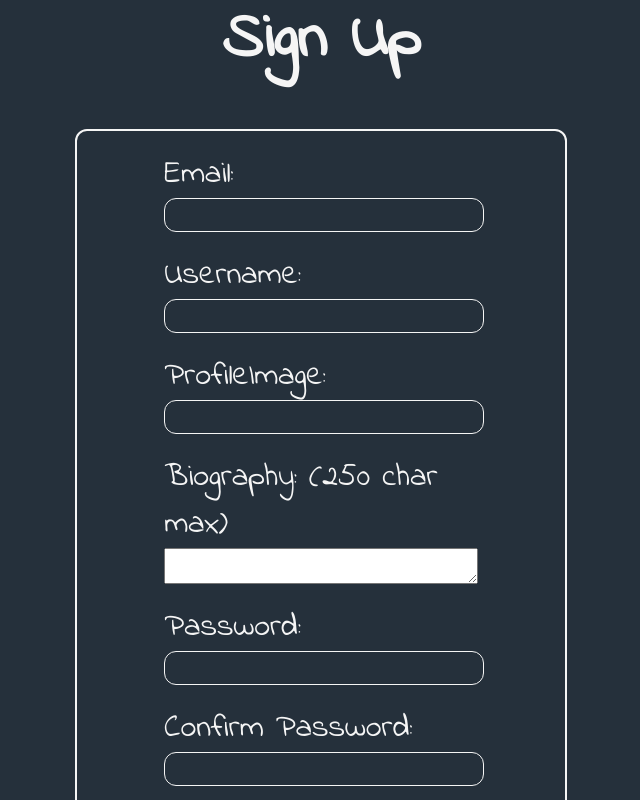
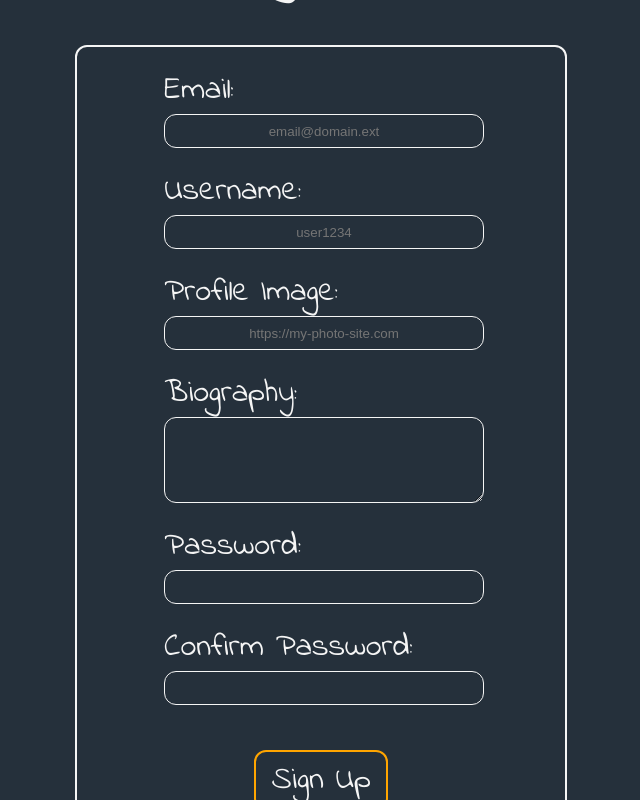
Before and after one commit to bradsimpson213/patchstagram-production, a React (Vite) app in the folder react-vite/: page /signup in a window 1280 px wide. Shown: the whole page, without its empty margins (319-959 px from the left). Built offline with nearby package versions, Linux system fonts and the light colour scheme.

Commit message:
signup page done

```diff
--- a/react-vite/src/components/LoginFormPage/LoginForm.css
+++ b/react-vite/src/components/LoginFormPage/LoginForm.css
@@ -76,3 +76,9 @@
     text-decoration: underline;
     text-decoration-color: orange;
 }
+
+.login-singup-wrapper a:hover {
+    color: orange;
+    text-decoration: underline;
+    text-decoration-color: whitesmoke;
+}
--- a/react-vite/src/components/SignupFormPage/SignupForm.css
+++ b/react-vite/src/components/SignupFormPage/SignupForm.css
@@ -26,7 +26,7 @@
     border: 2px solid whitesmoke;
     border-radius: 12px;
     padding: 20px;
-    min-width: 200px;
+    min-width: 300px;
 }
 
 .signup-form-label {
@@ -47,3 +47,49 @@
     height: 30px;
     text-align: center;
 }
+
+.signup-form-label textarea {
+    background-color: rgb(37, 48, 59);
+    border: 1px solid whitesmoke;
+    border-radius: 12px;
+    color: whitesmoke;
+    width: 100%;
+    height: 80px;
+    text-align: center;
+}
+
+.signup-form-button {
+    color: whitesmoke;
+    background-color: rgb(37, 48, 59);
+    border: 2px solid orange;
+    border-radius: 12px;
+    font-family: IndieFlower;
+    font-size: 2em;
+    margin-top: 25px;
+    padding: 5px 15px 5px 15px;
+    margin-bottom: 10px;
+}
+
+.signup-form-button:hover {
+    color: lightblue;
+    border-color: whitesmoke;
+}
+
+.signup-login-wrapper {
+    font-size: 1.5rem;
+    margin-top: 20px;
+    text-align: center;
+    max-width: 400px;
+}
+
+.signup-login-wrapper a {
+    color: lightblue;
+    text-decoration: underline;
+    text-decoration-color: orange;
+}
+
+.signup-login-wrapper a:hover {
+    color: orange;
+    text-decoration: underline;
+    text-decoration-color: whitesmoke;
+}
--- a/react-vite/src/components/SignupFormPage/SignupFormPage.jsx
+++ b/react-vite/src/components/SignupFormPage/SignupFormPage.jsx
@@ -1,6 +1,6 @@
 import { useState } from "react";
 import { useDispatch } from "react-redux";
-import { useNavigate } from "react-router-dom";
+import { useNavigate, Link } from "react-router-dom";
 import { thunkSignup } from "../../redux/session";
 import "./SignupForm.css"
 
@@ -60,6 +60,7 @@ function SignupFormPage() {
             value={email}
             onChange={(e) => setEmail(e.target.value)}
             required
+            placeholder="email@domain.ext"
           />
         </label>
         {errors.email && <p>{errors.email}</p>}
@@ -70,26 +71,29 @@ function SignupFormPage() {
             value={username}
             onChange={(e) => setUsername(e.target.value)}
             required
+            placeholder="user1234"
           />
         </label>
         {errors.username && <p>{errors.username}</p>}
         <label className="signup-form-label">
-          ProfileImage:
+          Profile Image:
           <input
             type="text"
             value={profileImage}
             onChange={(e) => setProfileImage(e.target.value)}
+            placeholder="https://my-photo-site.com"
           />
         </label>
+        {errors.profileImage && <p>{errors.profileImage}</p>}
         <label className="signup-form-label">
-          Biography: (250 char max)
+          Biography:
           <textarea
             type="text"
             value={ bio }
             onChange={(e) => setBio(e.target.value)}
           />
         </label>
-        {errors.username && <p>{errors.username}</p>}
+        {errors.bio && <p>{errors.bio}</p>}
         <label className="signup-form-label">
           Password:
           <input
@@ -110,8 +114,16 @@ function SignupFormPage() {
           />
         </label>
         {errors.confirmPassword && <p>{errors.confirmPassword}</p>}
-        <button type="submit">Sign Up</button>
+        <button
+          type="submit"
+          className="signup-form-button"
+        >
+          Sign Up
+        </button>
       </form>
+      <span className="signup-login-wrapper">
+        Already have an account?  Then head over to the <Link to="/login">Log In</Link> page.
+      </span>
     </div>
   );
 }
```
Also changed, not shown: react-vite/src/components/Landing/Landing.css (+4 -3 lines).
